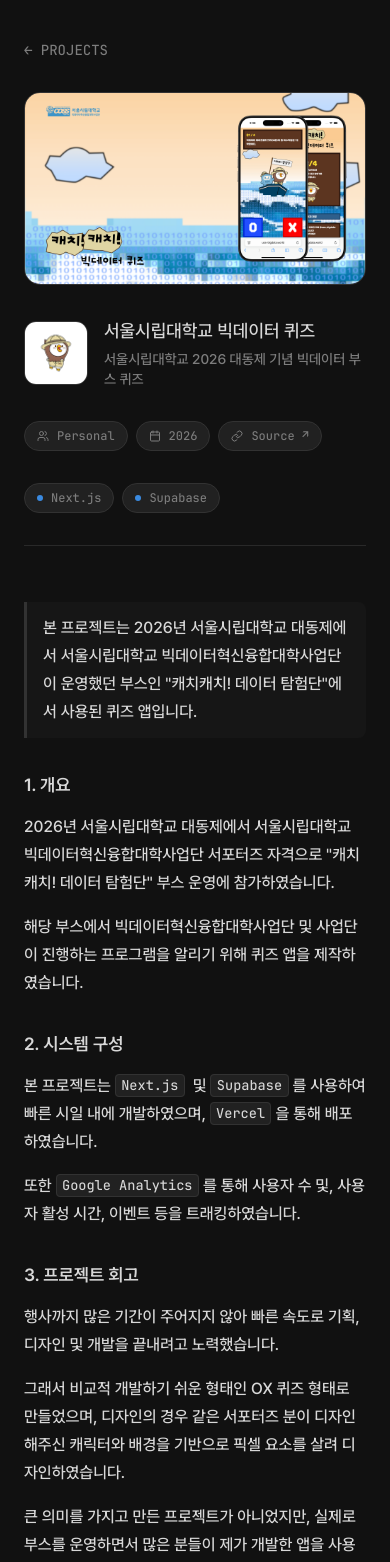
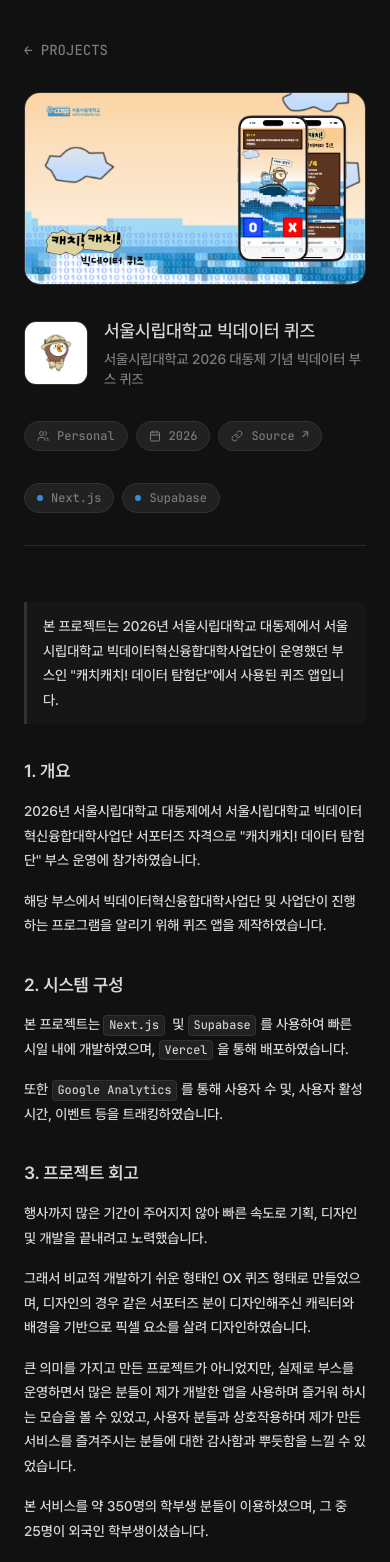
Before and after one commit to SID12g/sid12g.dev, a Next.js app: page /projects/bigdata-event in a window 390 px wide. Shown: the top 1562 px of the page. Built offline with nearby package versions, Linux system fonts and the light colour scheme.

Commit message:
style(projects): 프로젝트 상세 본문을 반응형 폰트 크기로 변경
- 화면이 좁아지면 본문 텍스트를 16px에서 14px로 축소
- 메인 페이지 Intro의 반응형 크기(text-sm sm:text-base)와 일관성 유지

```diff
--- a/src/app/globals.css
+++ b/src/app/globals.css
@@ -39,6 +39,13 @@ html {
   line-height: 1.75;
   color: var(--color-primary);
   font-weight: 500;
+  font-size: 0.875rem;
+}
+
+@media (min-width: 640px) {
+  .prose-custom {
+    font-size: 1rem;
+  }
 }
 
 .prose-custom h1,
```
